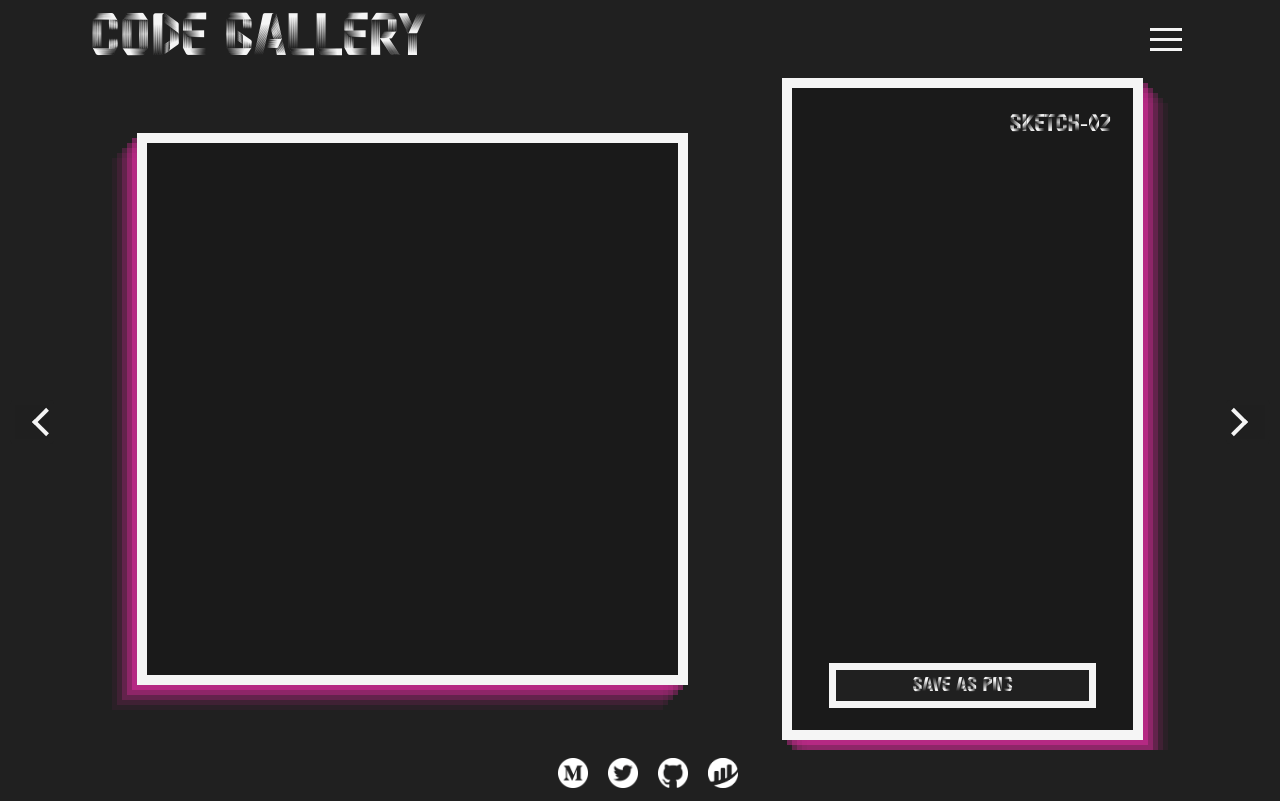
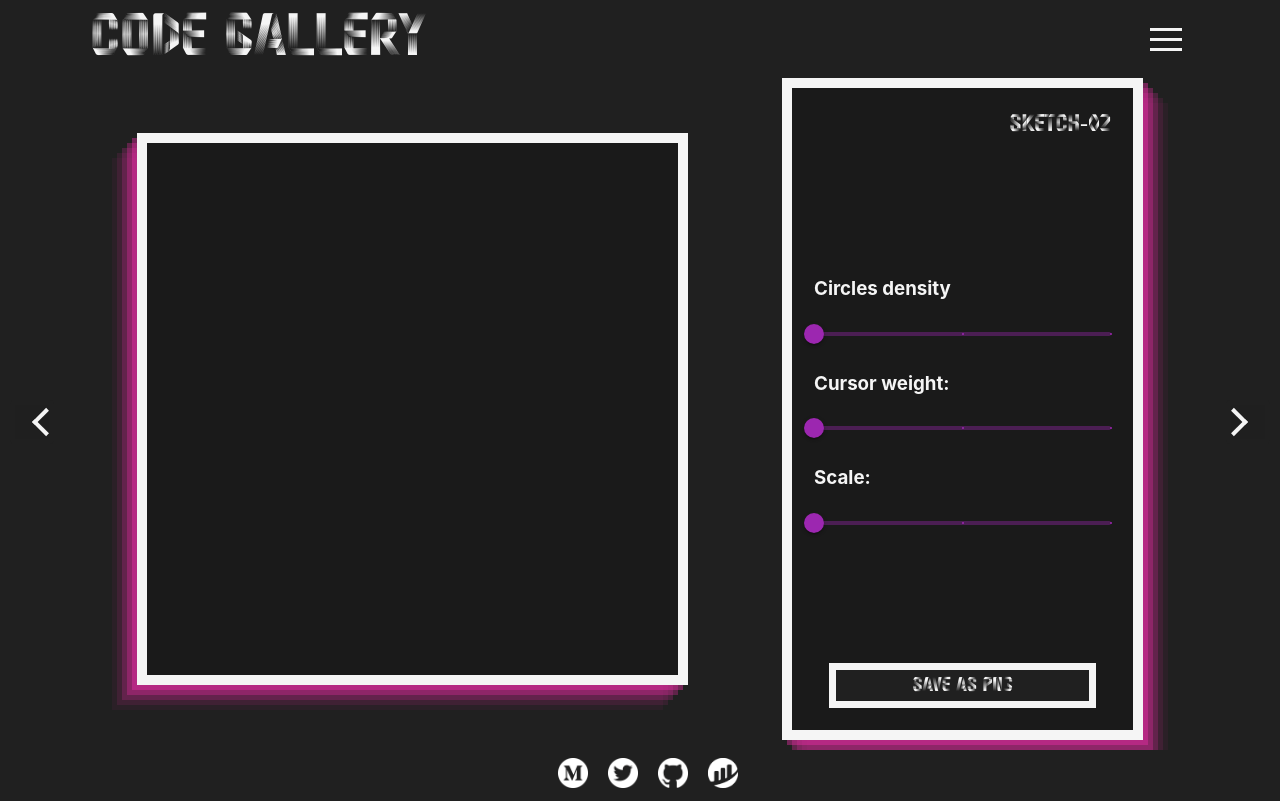
Before and after one commit to 0xLeoDev/Code-Gallery, a React (Create React App) app: page /#/sketch-02 in a window 1280 px wide. Built offline with nearby package versions, Linux system fonts and the light colour scheme.

Commit message:
pointer on canvas 2

```diff
--- a/src/sketches/Sketch.css
+++ b/src/sketches/Sketch.css
@@ -124,3 +124,7 @@ button:hover {
   cursor: pointer;
   transform: scale(0.98);
 }
+
+.clicky:hover {
+  cursor: pointer;
+}
--- a/src/sketches/SketchPage01.js
+++ b/src/sketches/SketchPage01.js
@@ -190,7 +190,7 @@ function SketchPage01(props) {
         <div className="canvas">
           <canvas
             ref={canvasRef}
-            style={{ width: "100%", height: "100%" }}
+            style={{ width: "100%", height: "100%"}}
             width={"1080px"}
             height={"1080px"}
             {...props}
--- a/src/sketches/SketchPage02.js
+++ b/src/sketches/SketchPage02.js
@@ -3,6 +3,8 @@ import Arows from "../Arows.js";
 import Navbar from "../Navbar.js";
 import Header from "../Header";
 import React, { useRef, useEffect, useState } from "react";
+import { Slider, Stack, Switch } from "@mui/material";
+
 const random = require("canvas-sketch-util/random");
 const math = require("canvas-sketch-util/math");
 const eases = require("eases");
@@ -35,41 +37,49 @@ function SketchPage02(props) {
   };
 
   const onMousedown = (e) => {
-    console.log("down");
-
     window.addEventListener("mousemove", onMouseMove);
-    window.addEventListener("mouseup", onMouseUp);
-
-    window.addEventListener("touchmove", onMouseMove);
-    window.addEventListener("touchend", onMouseUp);
-    window.addEventListener("touchcancel", onMouseUp);
-
+    window.addEventListener("mouseup", cleanAfterMove);
     onMouseMove(e);
   };
 
+  const onTouchstart = (e) => {
+    window.addEventListener("touchmove", onTouchMove);
+    window.addEventListener("touchend", cleanAfterMove);
+    window.addEventListener("touchcancel", cleanAfterMove);
+  };
+
   const onMouseMove = (e) => {
-    console.log("move");
-    console.log(e);
-
     const x = (e.offsetX / canvas.offsetWidth) * canvas.width;
     const y = (e.offsetY / canvas.offsetHeight) * canvas.height;
     cursor.x = x;
     cursor.y = y;
-
-    console.log(x, y);
   };
 
-  const onMouseUp = () => {
-    console.log("up");
+  const onTouchMove = (e) => {
+    var rect = e.target.getBoundingClientRect();
+    const x =
+      ((e.targetTouches[0].pageX - rect.left) / canvas.offsetWidth) *
+      canvas.width;
+    const y =
+      ((e.targetTouches[0].pageY - rect.top) / canvas.offsetHeight) *
+      canvas.height;
+    cursor.x = x;
+    cursor.y = y;
+  };
 
+  const cleanAfterMove = () => {
     window.removeEventListener("mousemove", onMouseMove);
-    window.removeEventListener("mouseup", onMouseUp);
+    window.removeEventListener("mouseup", cleanAfterMove);
+    window.removeEventListener("touchmove", onMouseMove);
+    window.removeEventListener("touchend", cleanAfterMove);
+    window.removeEventListener("touchcancel", cleanAfterMove);
     cursor.x = 9999;
     cursor.y = 9999;
   };
 
   const renderFrame = () => {
     try {
+      console.log("render");
       updateCanvasData();
       context.fillStyle = bacgroundColor;
       context.fillRect(0, 0, width, height);
@@ -90,7 +100,7 @@ function SketchPage02(props) {
       context.fillRect(0, 0, width, height);
 
       canvas.addEventListener("mousedown", onMousedown);
-      canvas.addEventListener("touchstart", onMousedown);
+      canvas.addEventListener("touchstart", onTouchstart);
 
       for (let i = 0; i < numCircles; i++) {
         const circumference = Math.PI * 2 * cirRadius;
@@ -136,7 +146,7 @@ function SketchPage02(props) {
       <Header setNavbarStatus={setNavbarStatus} />
       <Arows pathLeft={arowPathLeft} pathRight={arowPathRight} />
       <div className="mainPageContainer">
-        <div className="canvas">
+        <div className="canvas clicky">
           <canvas
             ref={canvasRef}
             style={{ width: "100%", height: "100%" }}
@@ -155,7 +165,38 @@ function SketchPage02(props) {
         {navbarStatus == false && (
           <div className="panel">
             <h2 className="skethTitle">sketch-02</h2>
-            <div className="optionsList"></div>
+            <div className="optionsList">
+              <h3>Circles density</h3>
+              <Slider
+                color="secondary"
+                defaultValue={1}
+                valueLabelDisplay="auto"
+                marks
+                min={1}
+                max={3}
+                onChange={console.log("t")}
+              />
+              <h3>Cursor weight:</h3>
+              <Slider
+                color="secondary"
+                defaultValue={1}
+                valueLabelDisplay="auto"
+                marks
+                min={1}
+                max={3}
+                onChange={console.log("t")}
+              />
+              <h3>Scale:</h3>
+              <Slider
+                color="secondary"
+                defaultValue={1}
+                valueLabelDisplay="auto"
+                marks
+                min={1}
+                max={3}
+                onChange={console.log("t")}
+              />
+            </div>
             <button className="button-main" onClick={downloadImage}>
               save as png
             </button>
```
